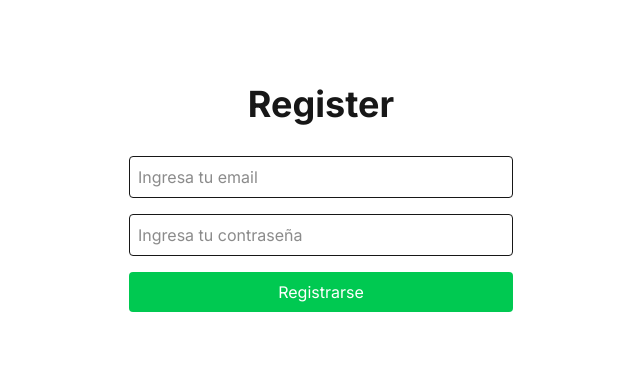
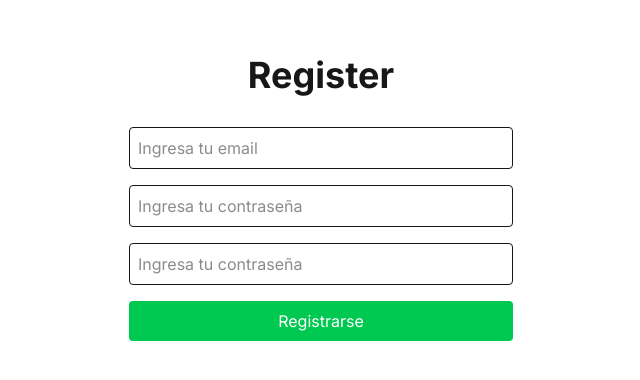
Before and after one commit to cristians-12/tasks, a Next.js app: page /register in a window 1280 px wide. Shown: the part 202-582 px from the top of the page, without its empty margins (319-959 px from the left). Built offline with nearby package versions, Linux system fonts and the light colour scheme; no server answers.

Commit message:
feat- upload images

```diff
--- a/src/components/register-form.jsx
+++ b/src/components/register-form.jsx
@@ -8,8 +8,9 @@ export default function RegisterForm() {
     const router = useRouter()
     const [user, setUser] = useState({
         email: "",
-        password: ""
-    })
+        password: "",
+        confirmPassword: "",
+    });
 
     const register = async () => {
         try {
@@ -31,8 +32,11 @@ export default function RegisterForm() {
     return (
         <form onSubmit={(e) => {
             e.preventDefault()
+            if (user.password !== user.confirmPassword) {
+                alert("Las contraseñas no coinciden");
+                return
+            }
             register()
-
         }}
             className="flex flex-col w-full max-w-sm"
         >
@@ -48,6 +52,12 @@ export default function RegisterForm() {
                 placeholder="Ingresa tu contraseña"
                 className="p-2 mb-4 border rounded"
             />
+            <input
+                onChange={(e) => setUser({ ...user, confirmPassword: e.target.value })}
+                type="password"
+                placeholder="Ingresa tu contraseña"
+                className="p-2 mb-4 border rounded"
+            />
             <button
                 className="p-2 bg-green-500 text-white rounded hover:bg-green-600"
             >
--- a/src/components/task-form.jsx
+++ b/src/components/task-form.jsx
@@ -7,20 +7,49 @@ export default function TaskForm() {
     const [task, setTask] = useState({
         title: '',
         description: '',
+        image: ''
     });
 
     const handleSubmit = async (e) => {
         e.preventDefault();
         try {
             const supabase = createClient();
+
+            const { data: {user} } = await supabase.auth.getUser();
+
+            if (task.image.type !== 'image/png' && task.image.type !== 'image/jpeg') {
+                alert("Solo se permiten imagenes")
+                return
+            }
+
+            if(!user){
+                alert("No hay un usuario")
+                return
+            }
+
+            const filePath = `${user.id}/${task.image.name}`;
+
+            const { data: dataImage, error: errorImage } = await supabase.storage
+                .from('archivos')
+                .upload(filePath, task.image, {
+                    cacheControl: '3600',
+                });
+
+            console.log('img data', dataImage);
+            console.error(errorImage);
+            if(errorImage){
+                alert("Error al subir la imagen")
+                return
+            }
             const { data: userData } = await supabase.auth.getUser();
-
             const { data, error } = await supabase.from('tasks')
                 .insert({
                     title: task.title,
                     description: task.description,
                     user_id: userData.user.id,
                 });
+
+
             if (error) throw error;
         } catch (error) {
             console.error(error)
@@ -31,6 +60,7 @@ export default function TaskForm() {
         <form >
             <input type="text" placeholder="Titulo de la tarea" onChange={(e) => setTask({ ...task, title: e.target.value })} />
             <input type="text" placeholder="Descripcion de tarea" onChange={(e) => setTask({ ...task, description: e.target.value })} />
+            <input type="file" onChange={(e) => setTask({ ...task, image: e.target.files[0] })} name="imagen" />
             <button onClick={handleSubmit}>Registrar tarea</button>
         </form>
     )
```
